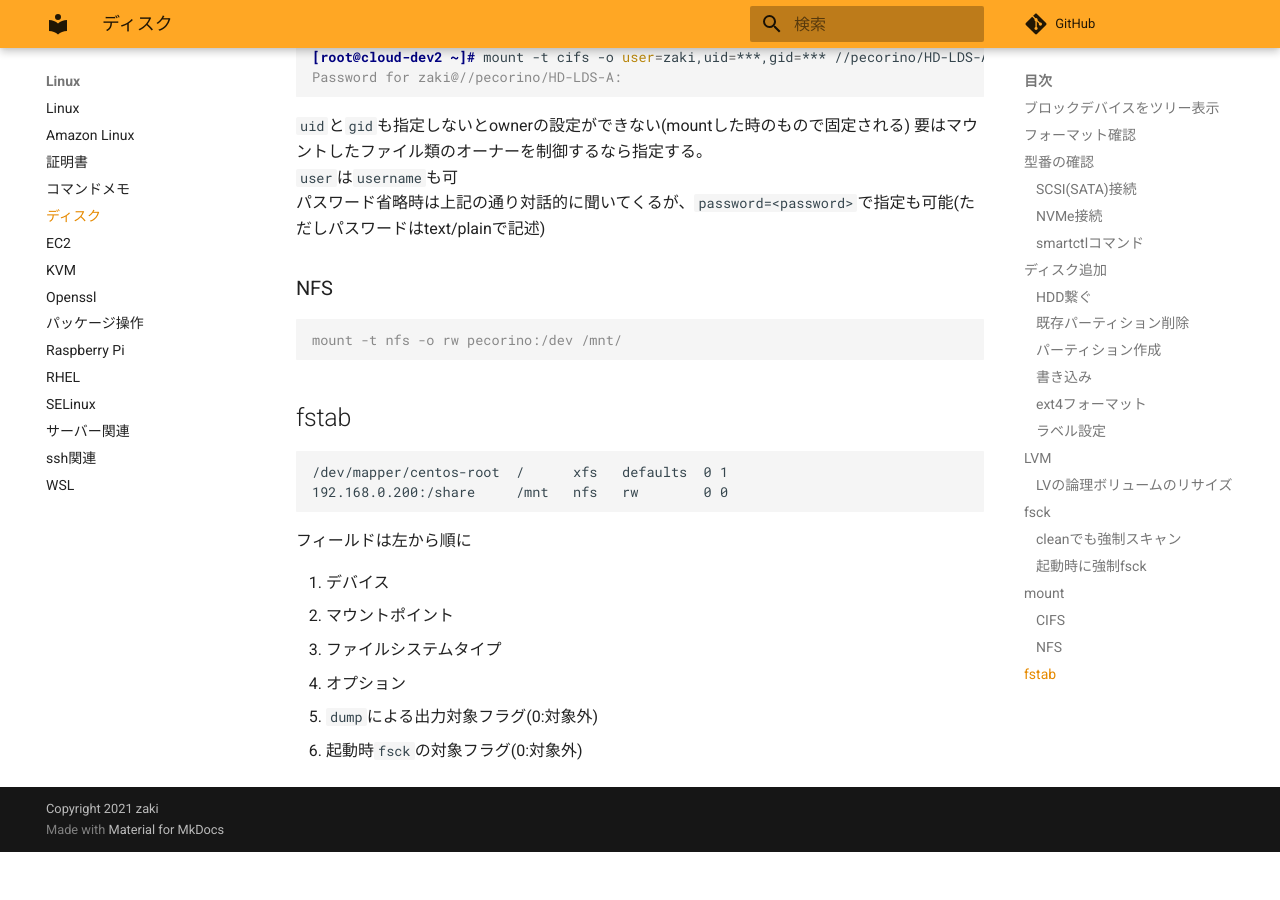
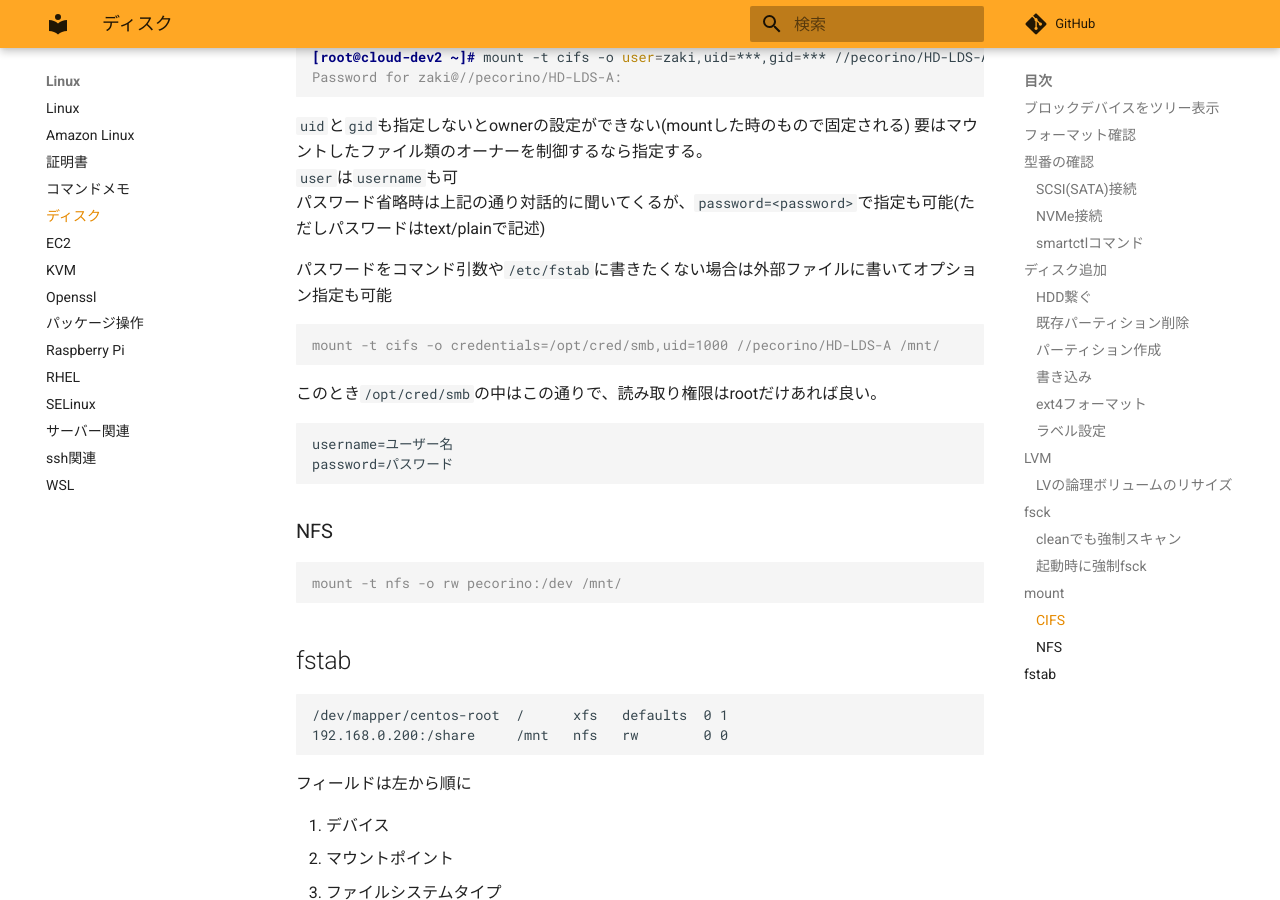
Before and after one commit to zaki-lknr/docs, an MkDocs documentation site: the page built from docs/Linux/disk.md, in a window 1280 px wide and 900 px high, scrolled down 6241 px. Built offline with MkDocs 1.6.1 and Material for MkDocs 9.7.7, drawn with Linux system fonts in a browser that asks for light colours; comment, search, counter and statistics services are not loaded; before the commit the page ends 7093 px from its top, so only the background shows below that.

Commit message:
add: linux/disk: cifsマウントの外部ファイル接続情報

````diff
--- a/docs/Linux/disk.md
+++ b/docs/Linux/disk.md
@@ -310,6 +310,19 @@ Password for zaki@//pecorino/HD-LDS-A:
 `user`は`username`も可
 パスワード省略時は上記の通り対話的に聞いてくるが、`password=<password>`で指定も可能(ただしパスワードはtext/plainで記述)
 
+パスワードをコマンド引数や`/etc/fstab`に書きたくない場合は外部ファイルに書いてオプション指定も可能
+
+```console
+mount -t cifs -o credentials=/opt/cred/smb,uid=1000 //pecorino/HD-LDS-A /mnt/
+```
+
+このとき`/opt/cred/smb`の中はこの通りで、読み取り権限はrootだけあれば良い。
+
+```text
+username=ユーザー名
+password=パスワード
+```
+
 ### NFS
 
 ```console
````
